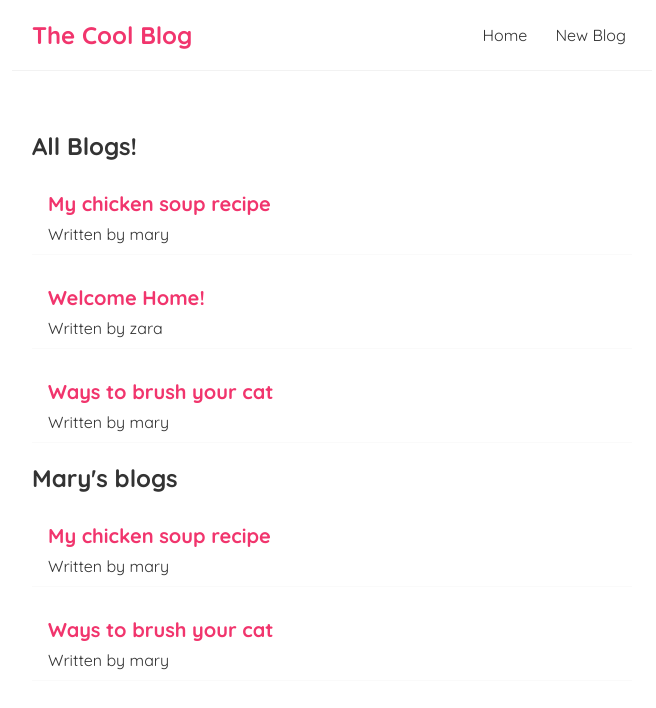
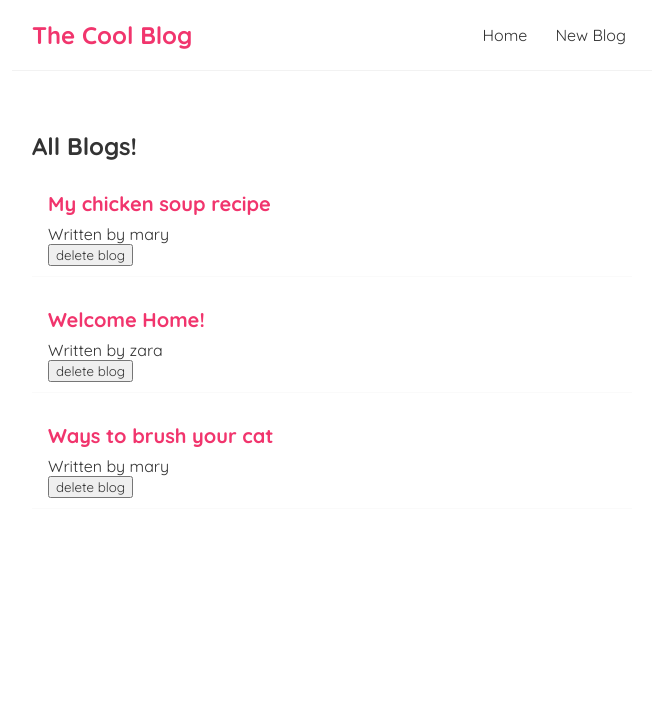
Before and after one commit to aimeehorwood/React-Blog, a React (Create React App) app in the folder dojo-blog/: page / in a window 1280 px wide. Shown: the top 708 px of the page, without its empty margins (308-964 px from the left). Built offline with nearby package versions, Linux system fonts and the light colour scheme; the HTML template or start-up script is replaced by a standard one.

Commit message:
pass functions into other components as props

```diff
--- a/dojo-blog/src/BlogList.js
+++ b/dojo-blog/src/BlogList.js
@@ -1,4 +1,4 @@
-const BlogList = ({blogs,title}) => {
+const BlogList = ({blogs,title, handleDelete}) => {
 
   return (
     <div className="blog-list">
@@ -7,6 +7,7 @@
         <div className="blog-preview" key={blog.id}>
           <h2> {blog.title}</h2>
           <p> Written by {blog.author}</p>
+          <button onClick={()=> handleDelete(blog.id)}>delete blog </button>
         </div>
       ))}
     </div>
--- a/dojo-blog/src/Home.js
+++ b/dojo-blog/src/Home.js
@@ -18,11 +18,15 @@
     },
   ]);
 
+  const handleDelete = (id) => {
+    const newBlogs = blogs.filter(blog => blog.id !== id);
+    setBlogs(newBlogs);
+    }
+
+
   return (
     <div className="home">
-      <BlogList blogs={blogs} title="All Blogs!" />
-      <BlogList blogs={blogs.filter((blog)=> blog.author === 'mary'
-        )} title="Mary's blogs" />
+      <BlogList blogs={blogs} title="All Blogs!" handleDelete={handleDelete} />
     </div>
   );
 };
```
